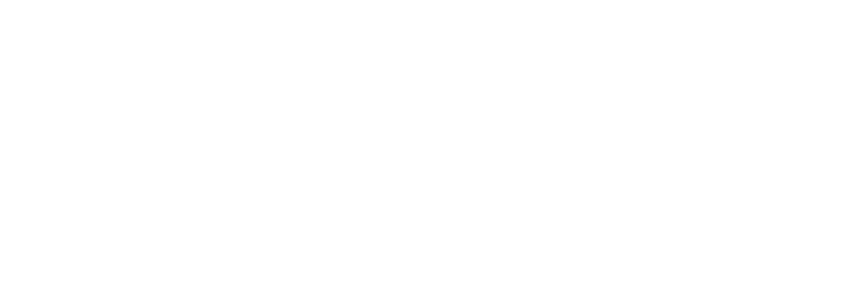
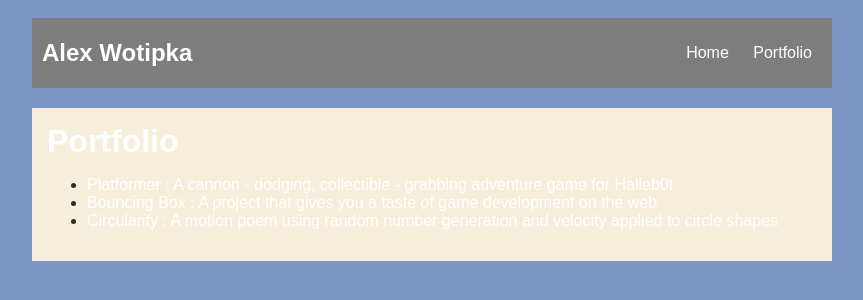
Before and after one commit to AlexWotipka8269959/AlexWotipka8269959.github.io, a plain HTML site: page portfolio.html in a window 1280 px wide. Shown: the whole page, without its empty margins (208-1071 px from the left). Drawn offline with Linux system fonts and the light colour scheme.

Commit message:
portfolio

```diff
--- a/portfolio.html
+++ b/portfolio.html
@@ -0,0 +1,32 @@
+<!DOCTYPE HTML>
+<html>
+    <head> <title>"The Alex Web"</title>
+      <link rel="stylesheet" href="style.css">
+    </head>
+
+    <body>
+      <div id="all-contents">
+        <nav>
+          <h1>Alex Wotipka</h1>
+            <ul id="nav-ul">
+              <li class="nav-li">
+               <a class="nav-a" href="index.html">Home</a>
+              </li>
+              <li class="nav-li">
+               <a class="nav-a" href="portfolio.html">Portfolio</a>
+              </li>
+            </ul>
+        </nav>
+        <main>
+          <div class="content">
+            <h1>Portfolio</h1>
+            <ul id="portfolio">
+              <li><a href="projects/platformer/">Platformer : A cannon - dodging, collectible - grabbing adventure game for Halleb0t</a></li>
+              <li><a href="projects/bouncing-box/">Bouncing Box : A project that gives you a taste of game development on the web </a></li>
+              <li><a href="projects/circularity/">Circularity : A motion poem using random number generation and velocity applied to circle shapes</a></li>
+            </ul>
+          </div>
+        </main>
+      </div>
+    </body>
+</html>
--- a/style.css
+++ b/style.css
@@ -25,9 +25,7 @@ body {
        flex: 1;
        margin: 0;
    }
-   #nav-ul {
-       list-style-image: show;
-   }
+
    .nav-li {
        display: inline-block;
        padding: 0 10px;
```
